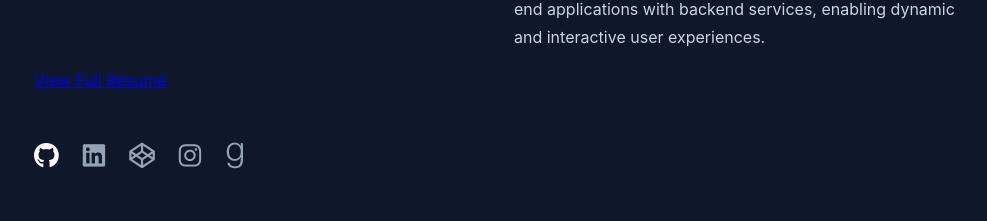
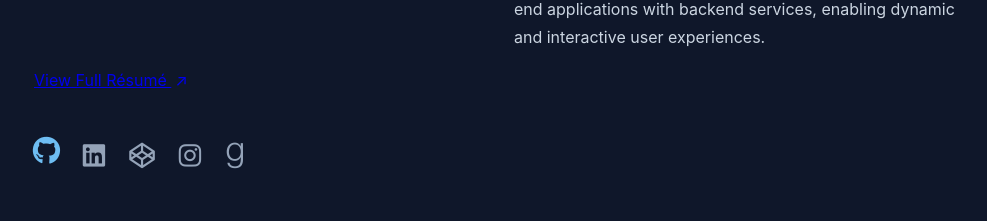
Before and after one commit to sharun111/portfolio, a React (Vite) app: page / in a window 1280 px wide. In both pictures the pointer is over the link 172 px from the left and 720 px from the top of the page. Shown: the part 565-786 px from the top of the page, without its empty margins (126-1113 px from the left). Built offline with nearby package versions, Linux system fonts and the light colour scheme.

Commit message:
animation

```diff
--- a/src/index.css
+++ b/src/index.css
@@ -87,16 +87,18 @@ body {
   width: fit-content;
   gap: 1.5rem;
   margin-top: 50px;
-  font-size: 1.6rem;
   color: #64748b;
 
 }.social-icons a {
   color: #94a3b8;
+    font-size: 1.6rem;
+
   transition: color 0.3s ease;
 }
 
 .social-icons a:hover {
-  color: #f8fafc;
+   transform: translateY(-5px) scale(1.1) rotate(3deg);
+  color: #6ebdf2;
 }
 
 .main-content {
@@ -187,6 +189,17 @@ body {
   border: 1px solid #0d0e19;
 }
 
+.arrow::after {
+  content: "↗";
+  display: inline-block;
+  transition: transform 0.3s ease;
+}
+
+.resume-link:hover .arrow::after {
+  transform: translateX(4px);
+}
+
+
 
 
 
```
